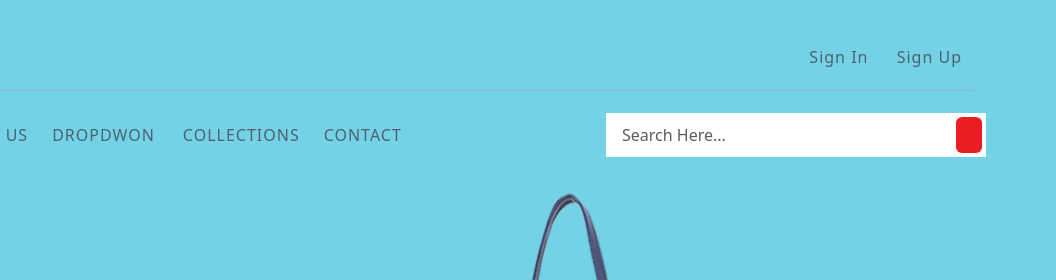
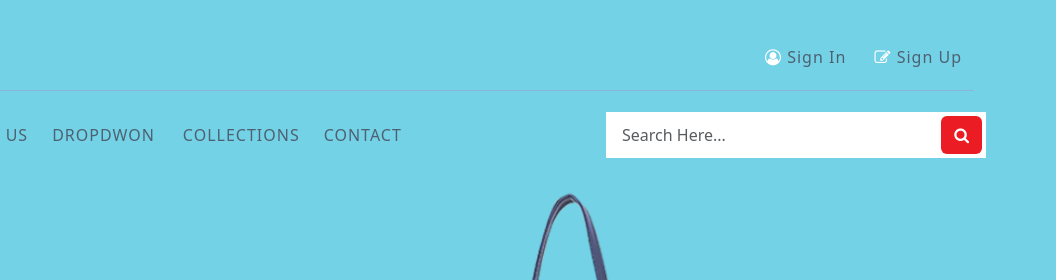
Before and after one commit to Aya-Abdelmaaboud/bootstrapProject, a website: page bootstrap-template/index.html in a window 1280 px wide. Shown: the top 280 px of the page, 224-1280 px from the left. Drawn offline with nearby package versions, Linux system fonts and the light colour scheme.

Commit message:
edit the icons and edit form

```diff
--- a/bootstrap-template/css/style.css
+++ b/bootstrap-template/css/style.css
@@ -1,4 +1,12 @@
 
+body a {
+  text-decoration: none;
+  transition: 0.5s all;
+  -webkit-transition: 0.5s all;
+  -moz-transition: 0.5s all;
+  -o-transition: 0.5s all;
+  -ms-transition: 0.5s all;
+}
 .shop-btn {
   background-color: #ec1c24;
 }
@@ -192,15 +200,6 @@
 }
 /* end safety section */
 
-
-body a {
-  text-decoration: none;
-  transition: 0.5s all;
-  -webkit-transition: 0.5s all;
-  -moz-transition: 0.5s all;
-  -o-transition: 0.5s all;
-  -ms-transition: 0.5s all;
-}
 /*--/newsletter--*/
  .newsletter-w3pvt form {
   margin: 0 auto;
@@ -227,6 +226,11 @@ body a {
   -moz-box-shadow: 1px 3px 8px 0 rgba(0, 0, 0, 0.15);
   -webkit-box-shadow: 1px 3px 8px 0 rgba(0, 0, 0, 0.15);
   box-shadow: 1px 3px 8px 0 rgba(0, 0, 0, 0.15);
+}
+@media (max-width: 767px) {
+  .subscribe-sec input {
+    margin-bottom: 1em;
+  }
 }
 .btn.submit {
   background: #74d2e7;
--- a/bootstrap-template/font-awesome.css
+++ b/bootstrap-template/font-awesome.css
@@ -26,6 +26,19 @@
 }
 
 /* using */
+.fa-user-circle-o:before {
+  content: "\f2be";
+}
+.fa-edit:before,
+.fa-pencil-square-o:before {
+  content: "\f044";
+}
+.fa-bars:before {
+  content: "\f0c9";
+}
+.fa-search:before {
+  content: "\f002";
+}
 .fa-truck:before {
   content: "\f0d1";
 }
--- a/bootstrap-template/index.html
+++ b/bootstrap-template/index.html
@@ -21,8 +21,8 @@
         <div class="top-header d-flex justify-content-between align-items-center">
           <div class="logo"><img src="./images/logo.png" /></div>
           <div class="signInUp">
-            <a href="#" class="btn border-0"><i class="fa-solid fa-circle-user text-white"></i> Sign In</a>
-            <a href="#" class="btn border-0"><i class="fa-solid fa-pen-to-square text-white"></i> Sign Up</a>
+            <a href="#" class="btn border-0"><i class="fa fa-user-circle-o text-white"></i> Sign In</a>
+            <a href="#" class="btn border-0"><i class="fa fa-pencil-square-o text-white"></i> Sign Up</a>
           </div>
         </div>
         <div class="bottom-header mt-3 row justify-content-md-between align-items-start align-items-lg-center">
@@ -31,7 +31,7 @@
               <button class="navbar-toggler toggle-btn border-0 rounded-0 px-3 py-2" type="button"
                 data-bs-toggle="collapse" data-bs-target="#navbarSupportedContent"
                 aria-controls="navbarSupportedContent" aria-expanded="false" aria-label="Toggle navigation">
-                <i class="fa-solid fa-bars text-white"></i>
+                <i class="fa fa-bars text-white"></i>
               </button>
               <div class="collapse navbar-collapse" id="navbarSupportedContent">
                 <ul class="navbar-nav me-auto mb-2 mb-lg-0 mb-sm-1 p-lg-0 p-sm-3">
@@ -72,7 +72,7 @@
           <form class="col-5 col-lg-4 d-flex bg-white p-1 search-form">
             <input class="form-control me-2 border-0" type="search" placeholder="Search Here..." aria-label="Search" />
             <button class="btn" type="submit">
-              <i class="fa-solid fa-magnifying-glass text-white"></i>
+              <i class="fa fa-search text-white"></i>
             </button>
           </form>
         </div>
```
